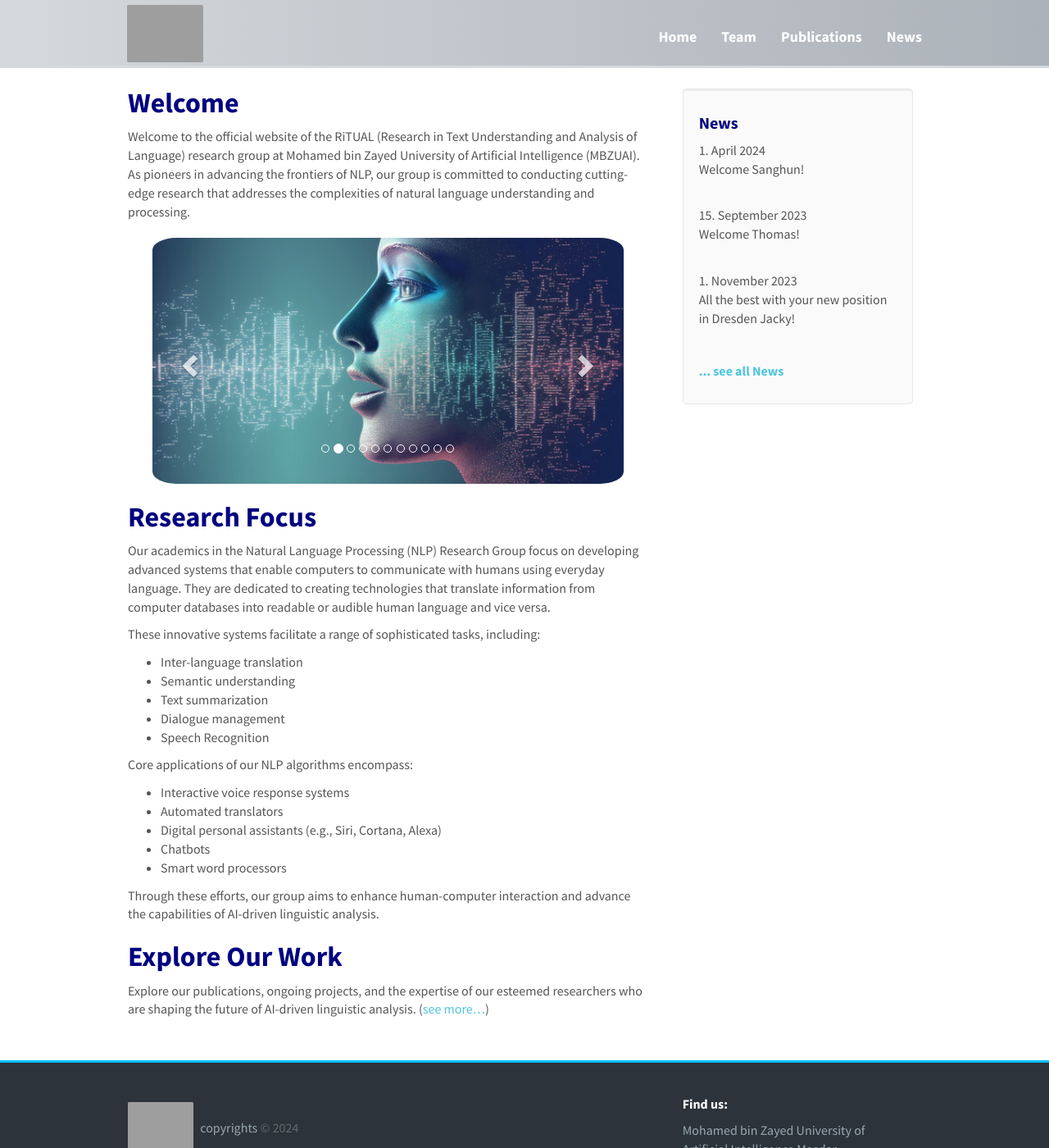
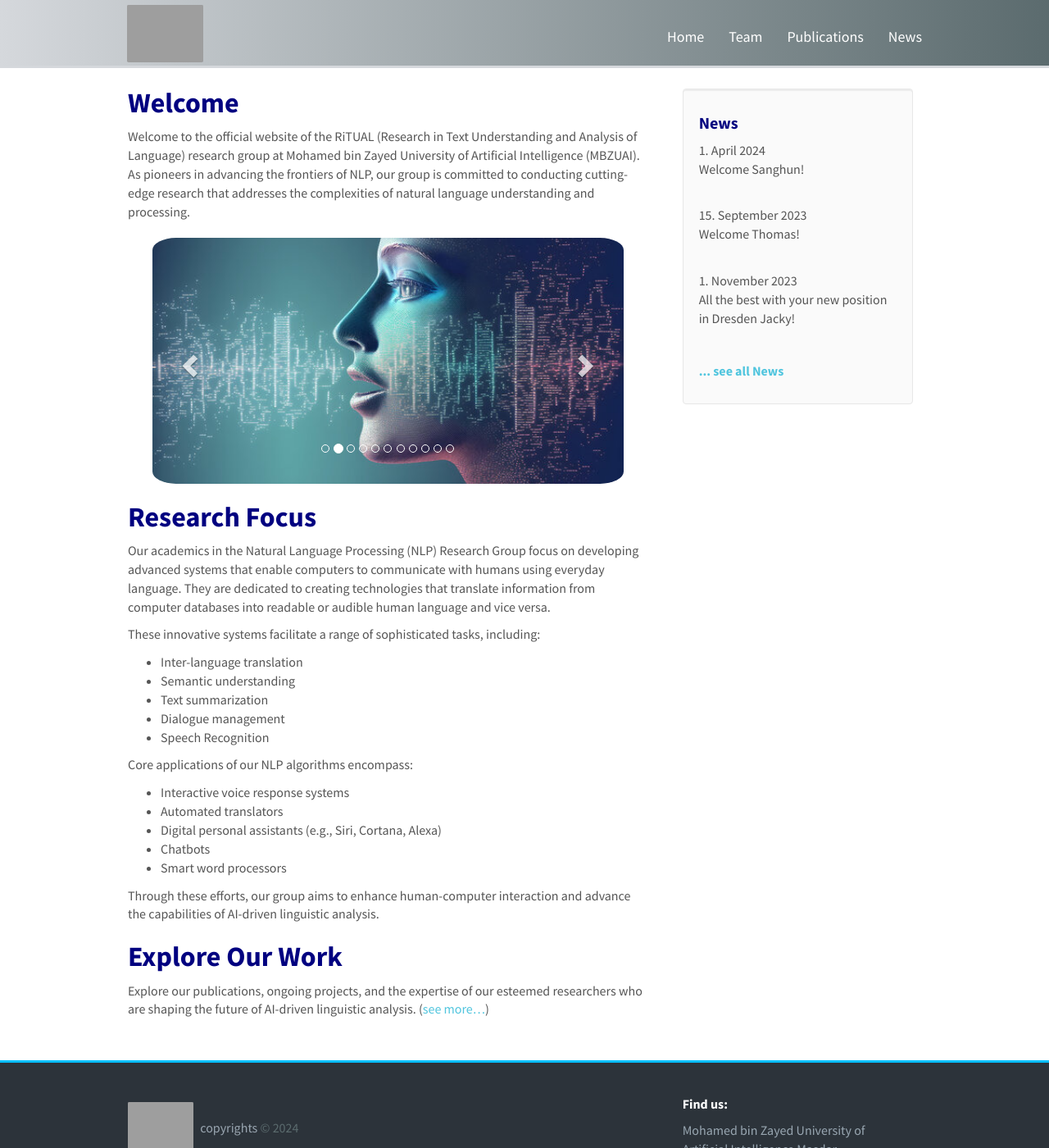
Before and after one commit to RamzaBasharat/MBZUAI, a Jekyll site: the page built from _pages/home.md, in a window 1280 px wide and 1400 px high. Shown: the whole window at 82% size. Built offline with Jekyll 4.4.1, drawn with Linux system fonts in a browser that asks for light colours; nearby versions of some CDN libraries.

```diff
--- a/css/main.scss
+++ b/css/main.scss
@@ -153,7 +153,7 @@ color:#99a7b2;
     display: inline-block;
     padding: 3px 10px;
     font-size: 15px;
-    font-weight: 600;
+    font-weight: 500;
     text-align: center;
     text-decoration: none;
     text-transform: none;
@@ -178,7 +178,7 @@ color:#99a7b2;
     display: inline-block;
     padding: 5px 20px;
     font-size: 15px;
-    font-weight: 600;
+    font-weight: 500;
     text-align: center;
     text-decoration: none;
     text-transform: none;
@@ -204,7 +204,7 @@ color:#99a7b2;
 /* Navbar background and text color */
 .navbar-default {
 //     background-color: #2c333a; /* Background color */
-    background: linear-gradient(to right, #D5D8DC, #ABB2B9);
+    background: linear-gradient(to right, #D5D8DC, #5B6B6E);
     border: none; /* Remove the default border */
     border-bottom: 3px solid #D5D8DC;
     padding: 20px 0px 10px 0px;
@@ -250,7 +250,7 @@ color:#99a7b2;
 /* Navbar link text color */
 .navbar-default .navbar-nav > li > a {
     color: #fff; /* Text color */
-    font-weight: 600;
+    font-weight: 500;
     font-size: 18px;
 }
 
```
